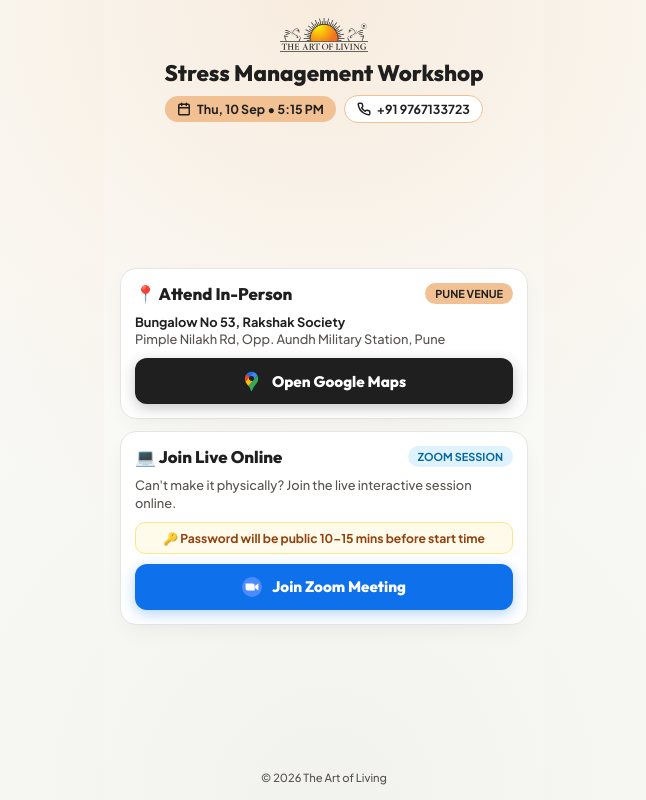
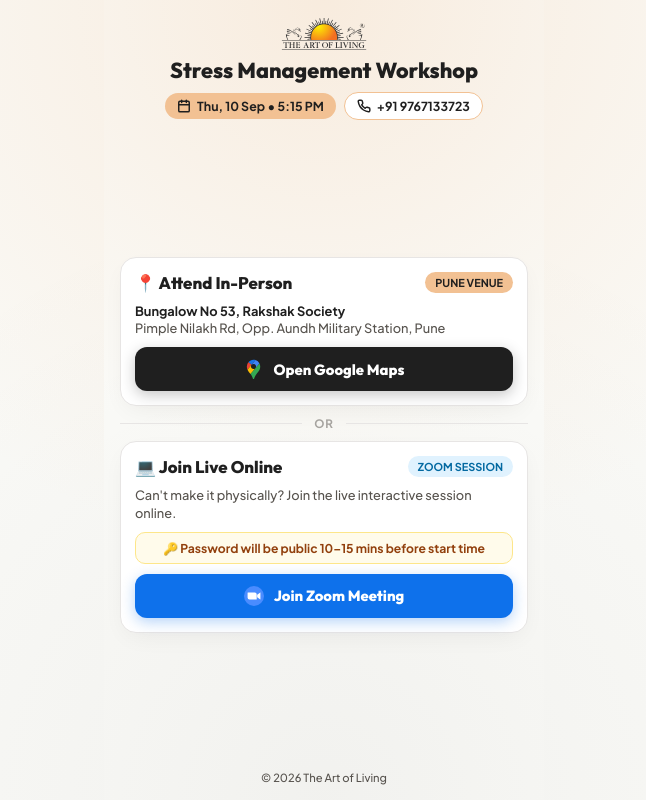
Before and after one commit to vedantmali05/aol-pune, a plain HTML site: page index.html in a window 1280 px wide. Shown: the whole page, without its empty margins (316-962 px from the left). Drawn offline with Linux system fonts and the light colour scheme.

Commit message:
style: add muted OR separator line between choices

```diff
--- a/index.html
+++ b/index.html
@@ -65,14 +65,14 @@
     }
 
     .aol-brand-logo {
-      height: 38px;
+      height: 36px;
       width: auto;
       margin-bottom: 6px;
     }
 
     h1 {
       font-family: 'Outfit', sans-serif;
-      font-size: 1.4rem;
+      font-size: 1.35rem;
       font-weight: 800;
       color: var(--aol-dark);
       line-height: 1.2;
@@ -121,7 +121,7 @@
       width: 100%;
       display: flex;
       flex-direction: column;
-      gap: 12px;
+      gap: 10px;
       margin: auto 0;
     }
 
@@ -181,6 +181,31 @@
       color: var(--aol-dark);
     }
 
+    /* Muted Separator Divider */
+    .divider {
+      display: flex;
+      align-items: center;
+      text-align: center;
+      color: var(--text-muted);
+      font-size: 0.725rem;
+      font-weight: 700;
+      letter-spacing: 0.08em;
+      text-transform: uppercase;
+      margin: 0;
+    }
+
+    .divider::before,
+    .divider::after {
+      content: '';
+      flex: 1;
+      border-bottom: 1px solid var(--border-color);
+    }
+
+    .divider span {
+      padding: 0 12px;
+      opacity: 0.5;
+    }
+
     /* Highlighted Password Callout - Soft Warm Honey Tint */
     .password-notice {
       background: #FFFBEB;
@@ -203,10 +228,10 @@
       justify-content: center;
       gap: 10px;
       width: 100%;
-      height: 46px;
+      height: 44px;
       border-radius: 12px;
       font-family: 'Outfit', sans-serif;
-      font-size: 0.95rem;
+      font-size: 0.925rem;
       font-weight: 800;
       text-decoration: none;
       border: none;
@@ -294,6 +319,11 @@
       </a>
     </div>
 
+    <!-- MUTED SEPARATOR DIVIDER -->
+    <div class="divider">
+      <span>OR</span>
+    </div>
+
     <!-- CHOICE 2: ZOOM MEETING -->
     <div class="choice-card">
       <div class="card-header">
```
